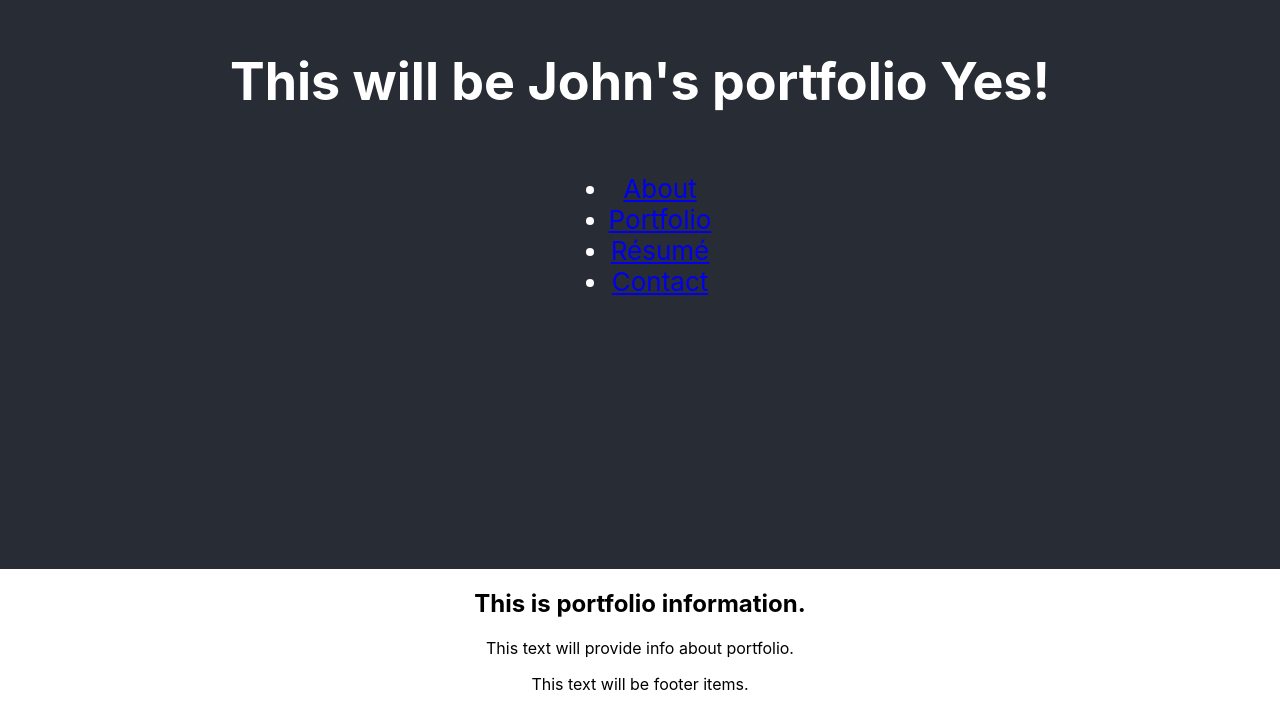
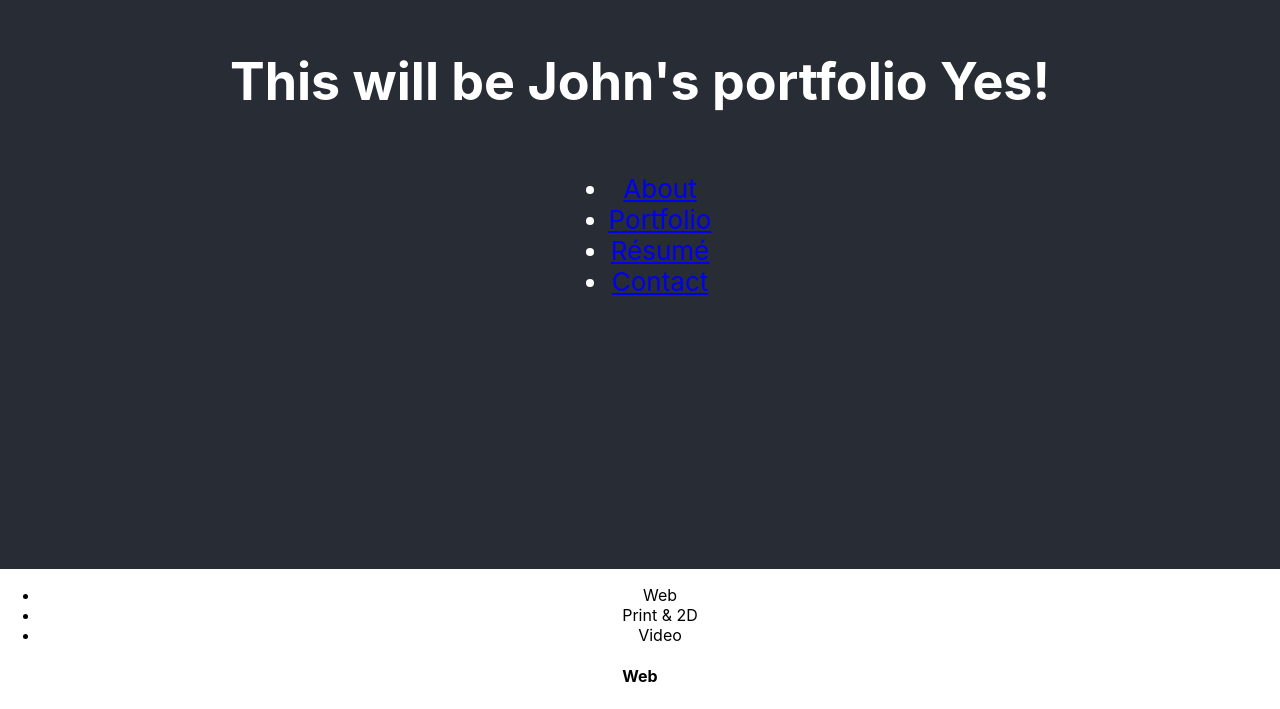
Before and after one commit to oak45985/john-portfolio, a React (Create React App) app: page /portfolio in a window 1280 px wide. Shown: the part 231-940 px from the top of the page. Built offline with nearby package versions, Linux system fonts and the light colour scheme.

Commit message:
navbar fully functional with subnav bar

```diff
--- a/src/components/FolioList/index.js
+++ b/src/components/FolioList/index.js
@@ -0,0 +1,15 @@
+import React from 'react';
+import Folios from '../Folios/index.js';
+
+function FolioList(folios) {
+    const { currentFolio } = folios;
+    return(
+        <section>
+            <h1 data-testid="foliotitle">{(currentFolio.name)}</h1>
+            <p>{currentFolio.description}</p>
+            <Folios category={currentFolio.name} />
+        </section>
+    )
+}
+
+export default FolioList;
--- /dev/null
+++ b/src/components/Folios/index.js
@@ -0,0 +1,49 @@
+import React, { useState } from 'react';
+
+const Folios = ({ genre }) => {
+
+    // const [currentFolio, setCurrentFolio] = useState();
+
+    const [items] = useState([
+        {
+            name: 'Grocery aisle',
+            genre: 'Web',
+            description: 'Lorem ipsum dolor sit amet, consectetur adipiscing elit. Nunc ultricie',
+          },
+          {
+            name: 'Grocery booth',
+            genre: 'Web',
+            description: 'Lorem ipsum dolor sit amet, consectetur adipiscing elit. Nunc ultricie',
+          },
+          {
+            name: 'Building exterior',
+            genre: 'Print & 2D',
+            description: 'Lorem ipsum dolor sit amet, consectetur adipiscing elit. Nunc ultricie',
+          },
+          {
+            name: 'Restaurant table',
+            genre: 'Video',
+            description: 'Lorem ipsum dolor sit amet, consectetur adipiscing elit. Nunc ultricie',
+          },
+          {
+            name: 'Cafe interior',
+            genre: 'Video',
+            description: 'Lorem ipsum dolor sit amet, consectetur adipiscing elit. Nunc ultricie',
+          },
+    ]);
+
+    const currentItems = items.filter(item => item.genre === genre);
+
+    return (
+        <div>
+            {currentItems.map((item) => (
+                <p>{item.name}<br></br>
+                    {item.genre}<br></br>
+                   {item.description}<br></br>
+                </p>
+            ))}
+        </div>
+    );
+}
+
+export default Folios;
--- /dev/null
+++ b/src/components/Nav/Subnav.js
@@ -0,0 +1,33 @@
+import React from "react";
+
+function SubNav(props) {
+
+    const {
+        folios = [],
+        currentFolio,
+        setCurrentFolio
+    } = props;
+
+    return(
+    <div>
+        <ul>
+            {folios.map((folio) => (
+                    <li className ={`${
+                            currentFolio.name === folio.name && 'navActive'
+                        }`}
+                        key={folio.name}
+                    >
+                        <span onClick={() => {
+                            setCurrentFolio(folio);
+                        }}
+                        >
+                           {folio.name}
+                        </span>
+                    </li>
+                ))}
+        </ul>
+    </div>
+    )
+}
+
+export default SubNav;
--- a/src/components/Portfolio/index.js
+++ b/src/components/Portfolio/index.js
@@ -1,12 +1,39 @@
-import React from 'react';
+import React, { useState } from 'react';
+import FolioList from '../../components/FolioList/index.js'
+import SubNav from '../Nav/Subnav';
 
 const Portfolio = () => {
+
+    const [folios] = useState([
+    {
+      name: 'Web',
+      description: 'Applications & sites made by yours truly (except where noted).',
+    },
+    {
+      name: 'Print & 2D',
+      description: 'Posters, logos, & other visual designs made by yours truly.'
+    },
+    {
+      name: 'Video',
+      description: 'Video work (shot & edited) by yours truly.'
+    }
+  ]);
+
+  const [currentFolio, setCurrentFolio] = useState(folios[0]);
+
     return(
         <section>
-            <h1>This is portfolio information.</h1>
             <div>
-                <p>This text will provide info about portfolio.</p>
+                <SubNav
+                    folios={folios}
+                    setCurrentFolio={setCurrentFolio}
+                    currentFolio={currentFolio}
+                >
+            </SubNav>
             </div>
+            <article>
+                <FolioList currentFolio={currentFolio}></FolioList>
+            </article>
         </section>
     );
 }
```
Also changed, not shown: src/App.js (+0 -19 lines).
